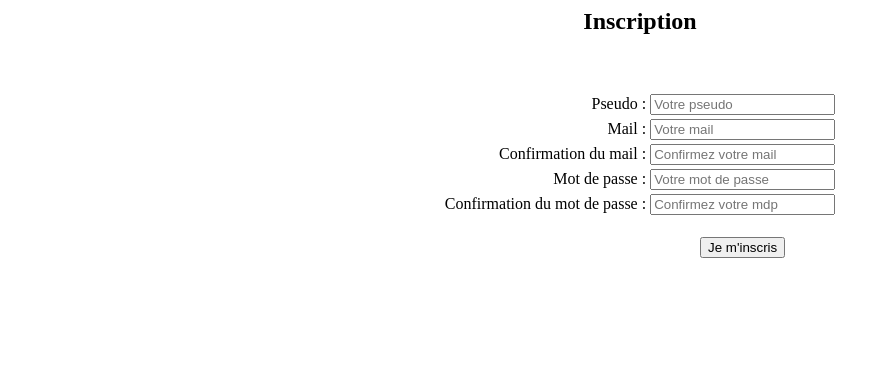
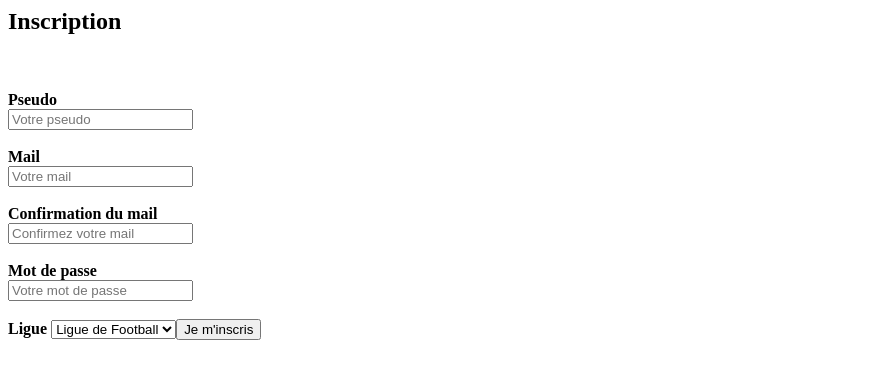
Before and after one commit to MBourdim/M2L, a PHP site: page /test2.php in a window 1280 px wide. Shown: the top 379 px of the page, without its empty margins (0-890 px from the left). Run offline with PHP 8.4, Linux system fonts and the light colour scheme.

Commit message:
update login and register

```diff
--- a/login.php
+++ b/login.php
@@ -31,7 +31,7 @@ if(isset($_POST['formconnexion'])) {
    <body>
       <div align="center">
          <h2>Connexion</h2>
-         <br /><br />
+         <br/><br />
          <form method="POST" action="">
             <input type="text" name="pseudoconnect" placeholder="Pseudo" />
             <input type="password" name="mdpconnect" placeholder="Mot de passe" />
--- a/test2.php
+++ b/test2.php
@@ -6,8 +6,8 @@ if(isset($_POST['forminscription'])) {
    $mail = htmlspecialchars($_POST['mail']);
    $mail2 = htmlspecialchars($_POST['mail2']);
    $mdp = sha1($_POST['mdp']);
-   $mdp2 = sha1($_POST['mdp2']);
-   if(!empty($_POST['pseudo']) AND !empty($_POST['mail']) AND !empty($_POST['mail2']) AND !empty($_POST['mdp']) AND !empty($_POST['mdp2'])) {
+   $foot = htmlspecialchars($_POST['foot']);
+   if(!empty($_POST['pseudo']) AND !empty($_POST['mail']) AND !empty($_POST['mail2']) AND !empty($_POST['mdp'])) {
       $pseudolength = strlen($pseudo);
       if($pseudolength <= 255) {
          if($mail == $mail2) {
@@ -16,13 +16,10 @@ if(isset($_POST['forminscription'])) {
                $reqmail->execute(array($mail));
                $mailexist = $reqmail->rowCount();
                if($mailexist == 0) {
-                  if($mdp == $mdp2) {
                   $insertmbr = $bdd->prepare("INSERT INTO user(pseudo, mail, mdp) VALUES(?, ?, ?)");
                   $insertmbr->execute(array($pseudo, $mail, $mdp));
                   $erreur = "Votre compte a bien été créé ! <a href=\"login.php\">Me connecter</a>";
-                  } else {
-                     $erreur = "Vos mots de passes ne correspondent pas !";
-                  }
+
                } else {
                   $erreur = "Adresse mail déjà utilisée !";
                }
@@ -42,63 +39,36 @@ if(isset($_POST['forminscription'])) {
 ?>
 <html>
    <head>
-      <title>TUTO PHP</title>
+      <title></title>
       <meta charset="utf-8">
    </head>
    <body>
-      <div align="center">
+
          <h2>Inscription</h2>
          <br /><br />
          <form method="POST" action="">
-            <table>
-               <tr>
-                  <td align="right">
-                     <label for="pseudo">Pseudo :</label>
-                  </td>
-                  <td>
+            <b>Pseudo</b>
+            <br>
                <input type="text" placeholder="Votre pseudo" id="pseudo" name="pseudo" value="<?php if(isset($pseudo)) { echo $pseudo; } ?>" />
-                  </td>
-               </tr>
-               <tr>
-                  <td align="right">
-                     <label for="mail">Mail :</label>
-                  </td>
-                  <td>
+            <br><br>
+            <b for="mail">Mail</b>
+            <br>
                 <input type="email" placeholder="Votre mail" id="mail" name="mail" value="<?php if(isset($mail)) { echo $mail; } ?>" />
-                  </td>
-               </tr>
-               <tr>
-                  <td align="right">
-                     <label for="mail2">Confirmation du mail :</label>
-                  </td>
-                  <td>
+            <br><br>
+            <b for="mail2">Confirmation du mail</b>
+            <br>
                 <input type="email" placeholder="Confirmez votre mail" id="mail2" name="mail2" value="<?php if(isset($mail2)) { echo $mail2; } ?>" />
-                  </td>
-               </tr>
-               <tr>
-                  <td align="right">
-                     <label for="mdp">Mot de passe :</label>
-                  </td>
-                  <td>
+            <br><br>
+            <b for="mdp">Mot de passe</b>
+            <br>
                 <input type="password" placeholder="Votre mot de passe" id="mdp" name="mdp" />
-                  </td>
-               </tr>
-               <tr>
-                  <td align="right">
-                     <label for="mdp2">Confirmation du mot de passe :</label>
-                  </td>
-                  <td>
-                     <input type="password" placeholder="Confirmez votre mdp" id="mdp2" name="mdp2" />
-                  </td>
-               </tr>
-               <tr>
-                  <td></td>
-                  <td align="center">
-                     <br />
+            <br><br>
+            <b for="ligue">Ligue</b>
+            <select name="Ligue" size="1">
+            <option type="text" id="foot" name="foot" value="<?php if(isset($foot)) { echo $foot; } ?>">Ligue de Football</option>
+            <option type="text" id="rugby" name="rugby" value="<?php if(isset($rugby)) { echo $rugby; } ?>">Ligue de Rugby</option>
+            <br>
             <input type="submit" name="forminscription" value="Je m'inscris" />
-                  </td>
-               </tr>
-            </table>
          </form>
          <?php
          if(isset($erreur)) {
```
Lines whose indentation alone changed are shown as unchanged.
